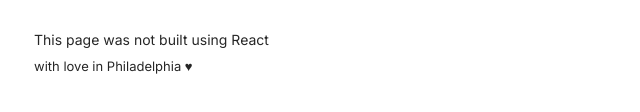
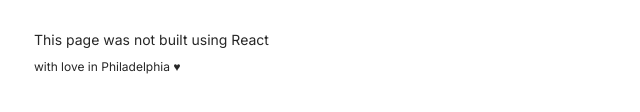
Before and after one commit to sambernhardt/static-react-components, a website: page index.html in a window 1280 px wide. Shown: the part 7300-7412 px from the top of the page, 319-959 px from the left. Drawn offline with Linux system fonts and the light colour scheme.

Commit message:
Updated small style in style.css

```diff
--- a/styles/css/style.css
+++ b/styles/css/style.css
@@ -106,7 +106,7 @@
   font-weight: bold; }
 
 small {
-  font-size: 13px; }
+  font-size: 12px; }
 
 footer {
   color: black; }
```
